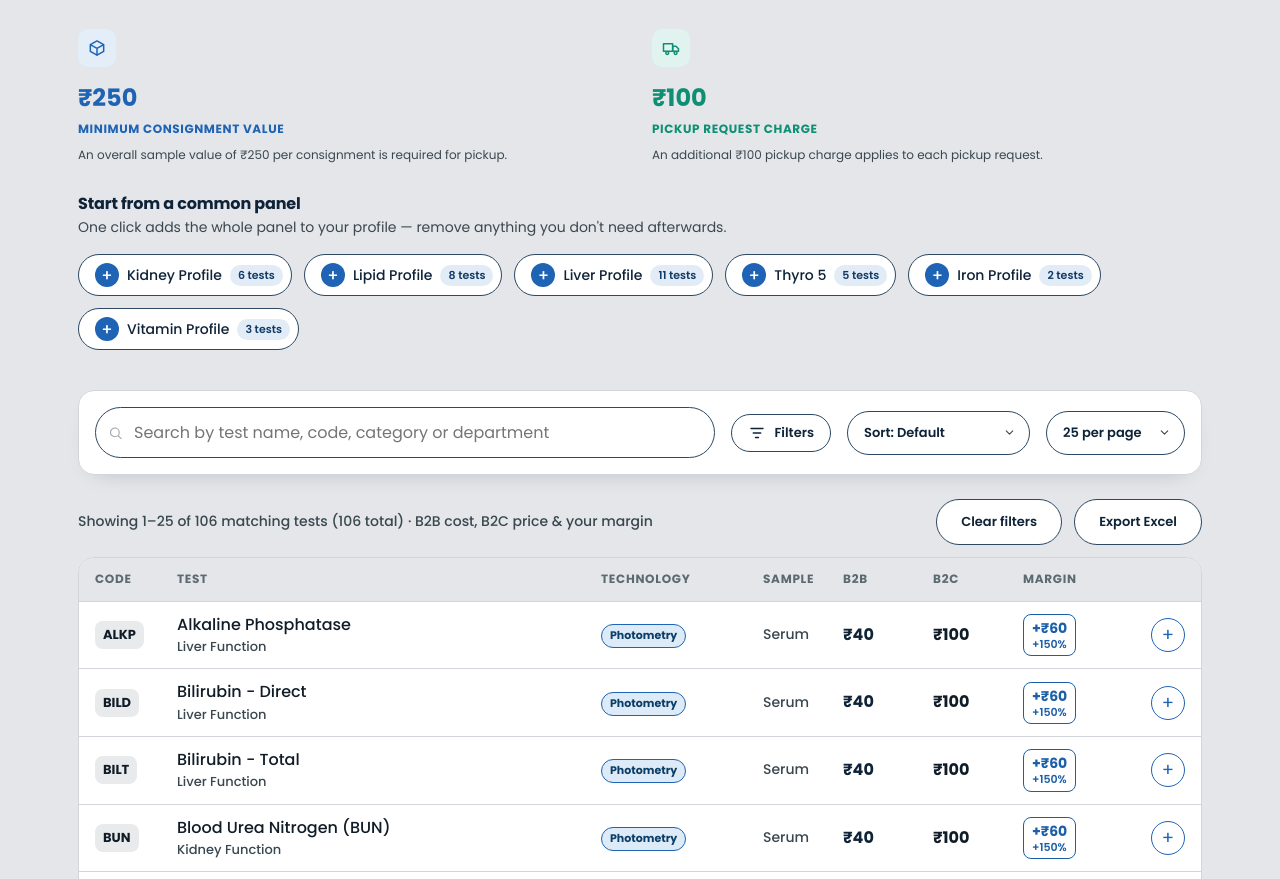
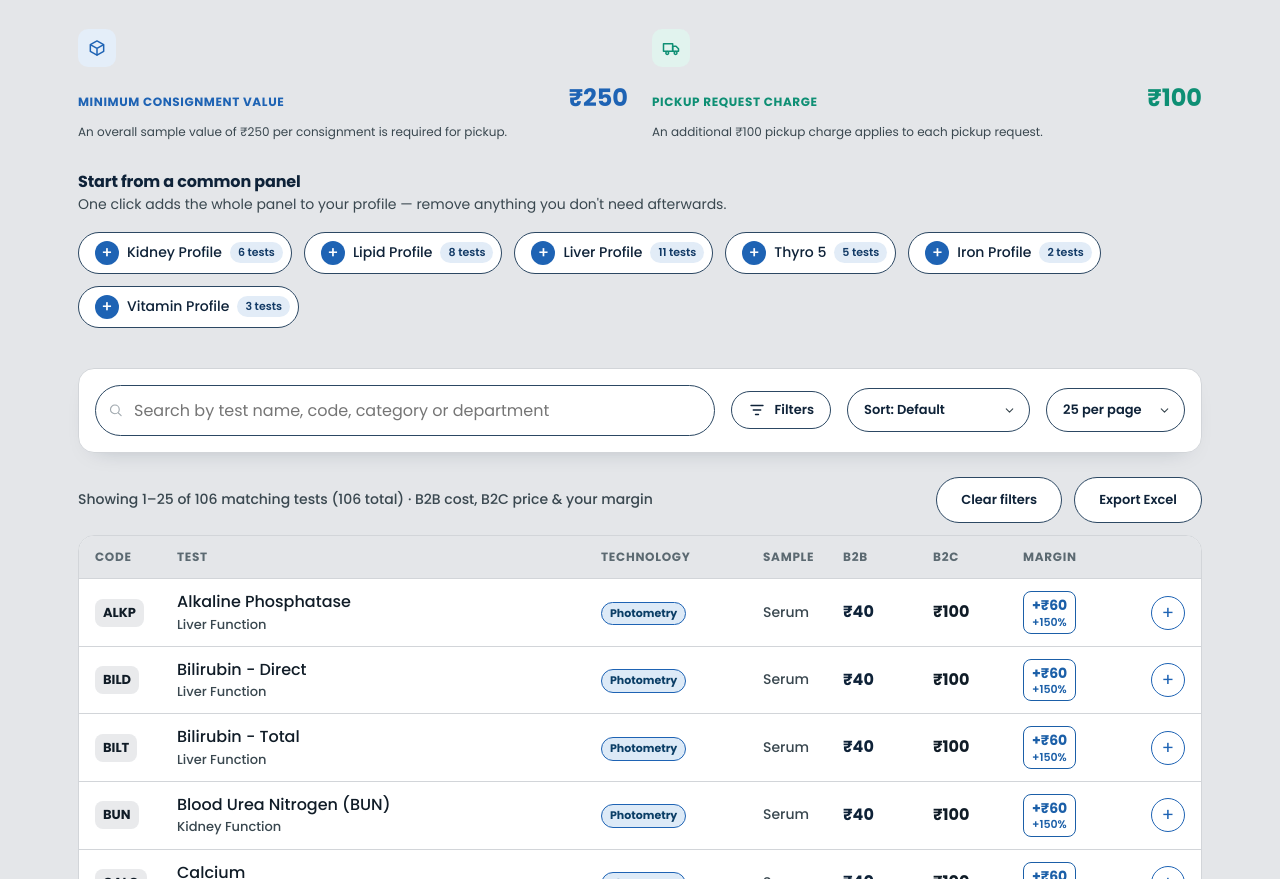
Before and after one commit to Ramissha005/avm-rate-list, a website built with Vite: page index.html in a window 1280 px wide. Shown: the part 1085-1964 px from the top of the page. Built offline with nearby package versions, Linux system fonts and the light colour scheme.

Commit message:
Put the charge cards' label to the left of the price
Minimum Consignment Value / Pickup Request Charge now sit on the same
line as their price (label left, price right), instead of stacked
above/below it. Description stays on its own line underneath.

```diff
--- a/css/components.css
+++ b/css/components.css
@@ -1012,7 +1012,9 @@ blockquote.pull cite{ display:block; margin-top:var(--space-2); font-size:var(--
 .stat-card--plain:hover{ transform:none; box-shadow:none; }
 .stat-card--plain .stat-card__icon{ background:var(--accent-bg); color:var(--accent); }
 .stat-card--plain .stat-card__num{ color:var(--accent); }
-.stat-card--plain .stat-card__label{ color:var(--accent); font-weight:700; }
+.stat-card--plain .stat-card__label{ color:var(--accent); font-weight:700; margin-top:0; }
+/* Label sits to the left of the price instead of stacked above/below it. */
+.stat-card__row{ display:flex; flex-wrap:wrap; align-items:baseline; justify-content:space-between; gap:var(--space-1) var(--space-4); }
 .stat-card__desc{ font-size:var(--text-xs); color:var(--ink-soft); line-height:1.4; margin-top:var(--space-2); }
 .charge-cards{ display:grid; grid-template-columns:repeat(2,1fr); gap:var(--space-6); margin-bottom:var(--space-8); }
 
--- a/index.html
+++ b/index.html
@@ -167,14 +167,18 @@
       <div class="charge-cards">
         <div class="stat-card stat-card--plain stat-card--teal">
           <div class="stat-card__icon"><svg viewBox="0 0 24 24" fill="none" aria-hidden="true"><path d="M12 3.5 20 8v8l-8 4.5L4 16V8l8-4.5Z" stroke="currentColor" stroke-width="1.8" stroke-linejoin="round"/><path d="M4 8l8 4.5L20 8M12 12.5V21" stroke="currentColor" stroke-width="1.8" stroke-linejoin="round"/></svg></div>
-          <div class="stat-card__num">₹250</div>
-          <div class="stat-card__label">Minimum Consignment Value</div>
+          <div class="stat-card__row">
+            <div class="stat-card__label">Minimum Consignment Value</div>
+            <div class="stat-card__num">₹250</div>
+          </div>
           <p class="stat-card__desc">An overall sample value of ₹250 per consignment is required for pickup.</p>
         </div>
         <div class="stat-card stat-card--plain stat-card--emerald">
           <div class="stat-card__icon"><svg viewBox="0 0 24 24" fill="none" aria-hidden="true"><path d="M3 7h11v9H3z" stroke="currentColor" stroke-width="1.8" stroke-linejoin="round"/><path d="M14 10h4l3 3v3h-7z" stroke="currentColor" stroke-width="1.8" stroke-linejoin="round"/><circle cx="7.5" cy="18" r="1.7" stroke="currentColor" stroke-width="1.8"/><circle cx="17.5" cy="18" r="1.7" stroke="currentColor" stroke-width="1.8"/></svg></div>
-          <div class="stat-card__num">₹100</div>
-          <div class="stat-card__label">Pickup Request Charge</div>
+          <div class="stat-card__row">
+            <div class="stat-card__label">Pickup Request Charge</div>
+            <div class="stat-card__num">₹100</div>
+          </div>
           <p class="stat-card__desc">An additional ₹100 pickup charge applies to each pickup request.</p>
         </div>
       </div>
```
